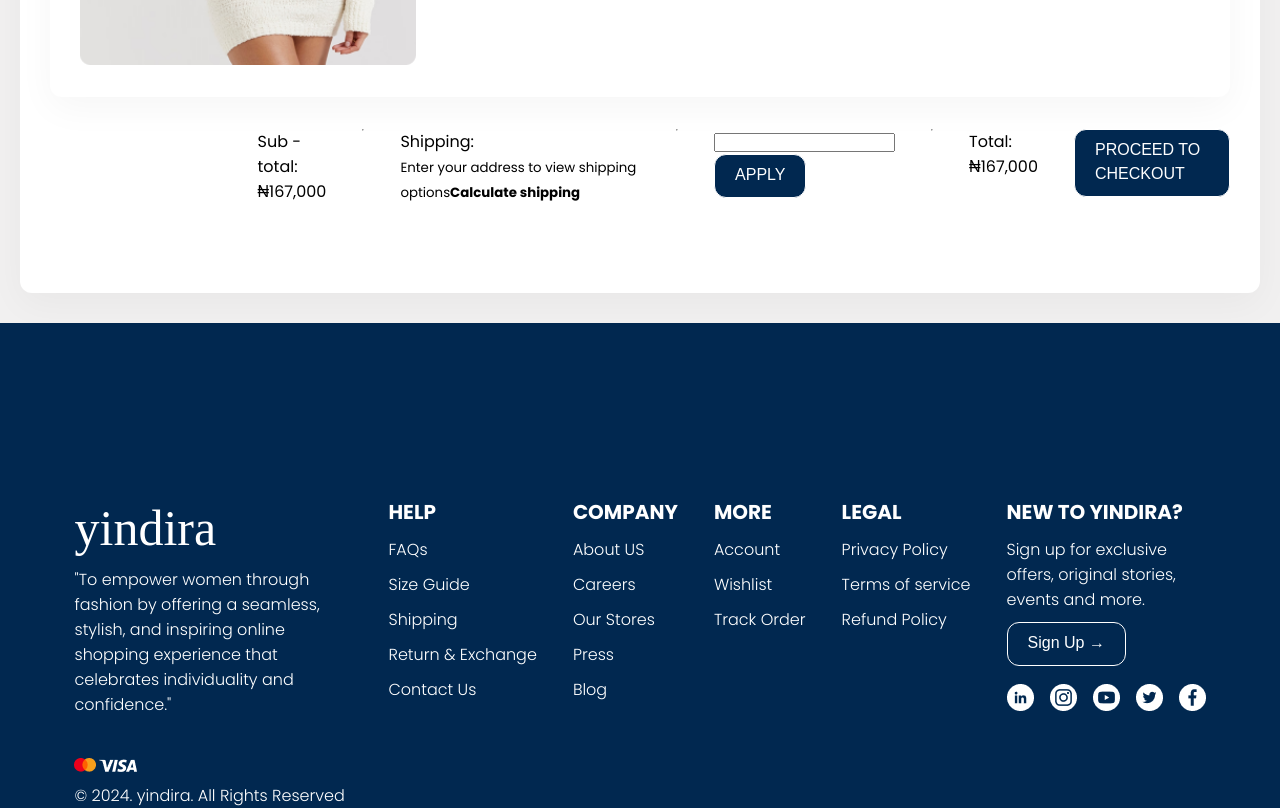
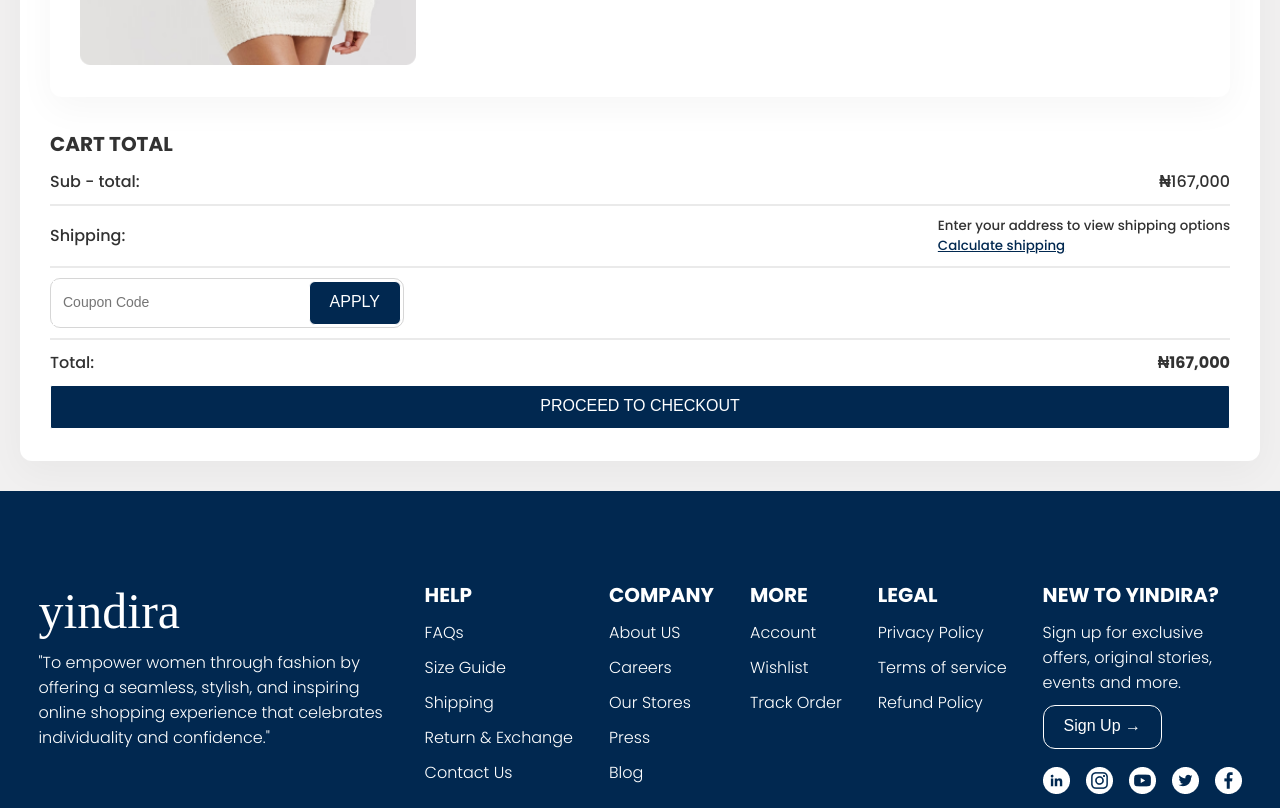
Before and after one commit to KaluDavid/Yindira-Store, a React (Vite) app: page /productCart in a window 1280 px wide. Shown: the part 2240-3048 px from the top of the page. Built offline with nearby package versions, Linux system fonts and the light colour scheme; a web font is replaced by a local one.

Commit message:
styling completed

```diff
--- a/src/component/Product-page/Product-Styles/productCart.scss
+++ b/src/component/Product-page/Product-Styles/productCart.scss
@@ -160,3 +160,62 @@ $cream: #dde0d3;
   width: 30% !important;
   object-fit: contain;
 }
+
+.cartTotal {
+  display: flex;
+  flex-direction: column;
+  gap: 10px;
+  color: #323232;
+  font-weight: 500;
+}
+
+.cartTotal div {
+  display: flex;
+  justify-content: space-between;
+  width: 100%;
+  align-items: center;
+}
+
+.cartTotal small {
+  display: flex;
+  flex-direction: column;
+}
+hr {
+  width: 100%;
+  border: 1px solid #3232321a;
+}
+
+.proceed {
+  width: 100%;
+  text-align: center;
+  border-radius: 2px;
+}
+
+.cartTotal a {
+  text-decoration: underline $darkBlue;
+  color: $darkBlue;
+}
+aside {
+  display: flex;
+  padding: 2px;
+  border: 1px solid #32323233;
+  border-radius: 10px;
+  width: 30%;
+}
+
+aside button {
+  border-radius: 6px;
+}
+
+aside input {
+  border: none;
+  width: 100%;
+}
+
+aside input::placeholder {
+  font-size: 14px;
+  font-weight: 400;
+  line-height: 21px;
+  text-align: left;
+  padding-left: 10px;
+}
--- a/src/component/Product-page/ProductCart.jsx
+++ b/src/component/Product-page/ProductCart.jsx
@@ -109,11 +109,13 @@ export function ProductCart() {
             })}
           </section>
 
-          <section>
-            <h3>CART TOTAL</h3>
+          <section className="cartTotal">
+            <h4>CART TOTAL</h4>
             <div>
               <p>Sub - total:</p>
-              <p>₦167,000</p>
+              <p>
+                <b>₦</b>167,000
+              </p>
             </div>
 
             <hr />
@@ -122,30 +124,28 @@ export function ProductCart() {
               <p>Shipping:</p>
               <small>
                 Enter your address to view shipping options
-                <b>Calculate shipping</b>
+                <a href="">Calculate shipping</a>
               </small>
             </div>
             <hr />
 
-            <div>
-              <input type="search" name="coupon code" id="coupon" />
+            <aside>
+              <input type="search" name="coupon code" id="coupon" placeholder="Coupon Code"/>
               <button>APPLY</button>
-            </div>
+            </aside>
             <hr />
 
             <div>
               <p>Total:</p>
-              <p>₦167,000</p>
+              <b>₦167,000</b>
             </div>
 
-            <button>PROCEED TO CHECKOUT</button>
+            <button className="proceed">PROCEED TO CHECKOUT</button>
           </section>
         </div>
       </main>
 
-      <footer>
         <Footer />
-      </footer>
     </>
   );
 }
```
